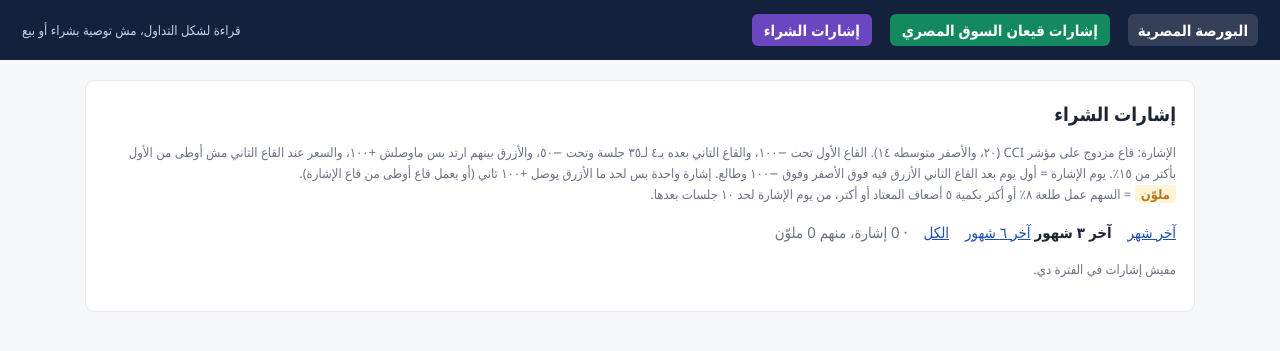
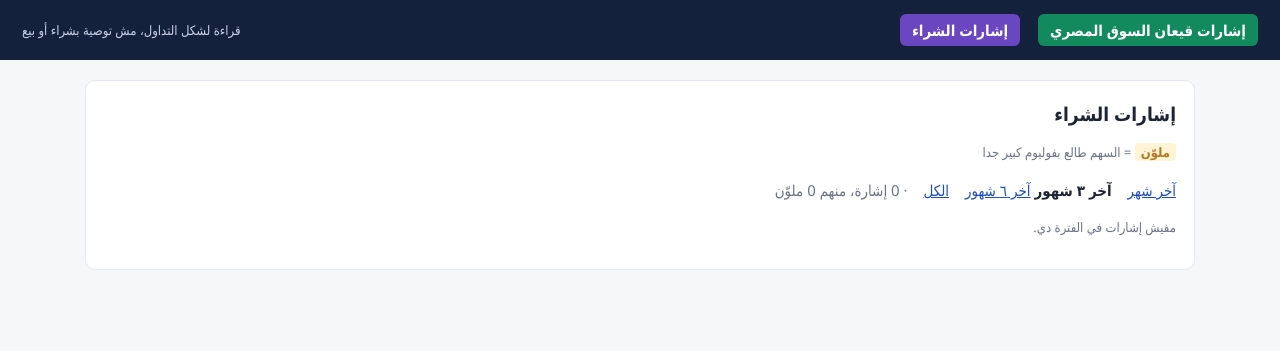
Before and after one commit to dofahmy/EGX_Trade, a Flask app: page /xbadger in a window 1280 px wide. Shown: the top 351 px of the page. Run offline with Flask 3, Linux system fonts and the light colour scheme.

Commit message:
Add files via upload

```diff
--- a/templates/base.html
+++ b/templates/base.html
@@ -44,7 +44,6 @@ a{color:var(--blue)}
 <body>
 <header>
   <div style="display:flex;gap:18px;align-items:center;flex-wrap:wrap">
-    <a href="{{ url_for('index', m='egx') }}" style="font-weight:700;padding:4px 10px;border-radius:6px;background:rgba(255,255,255,.14)">البورصة المصرية</a>
     <a href="{{ url_for('bottoms_page', m='egx') }}" style="background:#138a5e;color:#fff;padding:4px 12px;border-radius:6px">إشارات قيعان السوق المصري</a>
     <a href="{{ url_for('xbadger_page', m='egx') }}" style="background:#6b46c1;color:#fff;padding:4px 12px;border-radius:6px">إشارات الشراء</a>
   </div>
--- a/templates/bottoms.html
+++ b/templates/bottoms.html
@@ -24,8 +24,7 @@ a.lost{color:#c0392b;text-decoration:line-through}
       <td class="stk">{% for q in r.stocks %}<span class="q{{ ' big' if q.big }}"><a href="{{ murl('candles_page', sym=q.sym) }}">{{ q.sym }}</a>{% if q.date != r.date %} <span class="mute" style="font-size:12px">({{ q.date[5:] }})</span>{% endif %}</span>{% if not loop.last %} · {% endif %}{% else %}<span class="mute">—</span>{% endfor %}</td></tr>
     {% endfor %}
   </table>
-  <p class="note" style="margin-top:14px">إشارات الشراء: القاع المزدوج على مؤشر CCI (زي صفحة إشارات الشراء)، اللي ظهرت من جلستين قبل يوم القاع لحد جلستين بعده. التاريخ بين القوسين يوم الإشارة لو مختلف عن يوم القاع.<br>
-  <span style="background:#fff4d6;color:#b7791f;font-weight:800;padding:0 6px;border-radius:4px">ملوّن</span> = السهم عمل طلعة ٨٪ أو أكتر بكمية ٥ أضعاف المعتاد أو أكتر، من يوم الإشارة لحد ١٠ جلسات بعدها.</p>
+  <p class="note" style="margin-top:14px"><span style="background:#fff4d6;color:#b7791f;font-weight:800;padding:0 6px;border-radius:4px">ملوّن</span> = السهم طالع بفوليوم كبير جدا</p>
   {% else %}<p class="note">مفيش إشارات لسه.</p>{% endif %}
 </div>
 {% endblock %}
--- a/templates/xbadger.html
+++ b/templates/xbadger.html
@@ -12,8 +12,7 @@ a.s{font-weight:700}
 </style>
 <div class="card">
   <h2 style="margin-top:0">إشارات الشراء</h2>
-  <p class="note">الإشارة: قاع مزدوج على مؤشر CCI (٢٠، والأصفر متوسطه ١٤). القاع الأول تحت −١٠٠، والقاع التاني بعده بـ٤ لـ٣٥ جلسة وتحت −٥٠، والأزرق بينهم ارتد بس ماوصلش +١٠٠، والسعر عند القاع التاني مش أوطى من الأول بأكتر من ١٥٪. يوم الإشارة = أول يوم بعد القاع التاني الأزرق فيه فوق الأصفر وفوق −١٠٠ وطالع. إشارة واحدة بس لحد ما الأزرق يوصل +١٠٠ تاني (أو يعمل قاع أوطى من قاع الإشارة).<br>
-  <span style="background:#fff4d6;color:#b7791f;font-weight:800;padding:0 6px;border-radius:4px">ملوّن</span> = السهم عمل طلعة ٨٪ أو أكتر بكمية ٥ أضعاف المعتاد أو أكتر، من يوم الإشارة لحد ١٠ جلسات بعدها.</p>
+  <p class="note"><span style="background:#fff4d6;color:#b7791f;font-weight:800;padding:0 6px;border-radius:4px">ملوّن</span> = السهم طالع بفوليوم كبير جدا</p>
   <p class="tabs">
     {% for k, t in [('1', 'آخر شهر'), ('3', 'آخر ٣ شهور'), ('6', 'آخر ٦ شهور'), ('all', 'الكل')] %}
     {% if months == k %}<b>{{ t }}</b>{% else %}<a href="{{ murl('xbadger_page', months=k) }}">{{ t }}</a>{% endif %}
```
